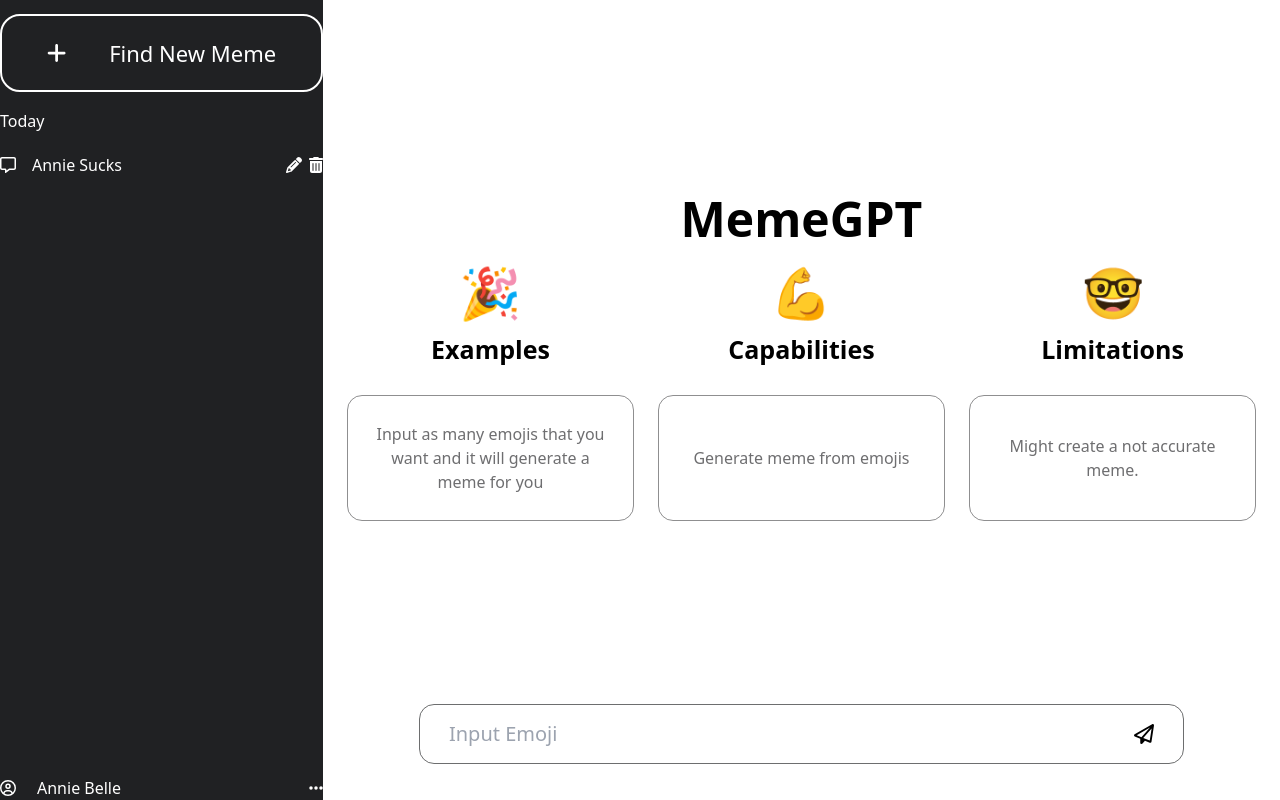
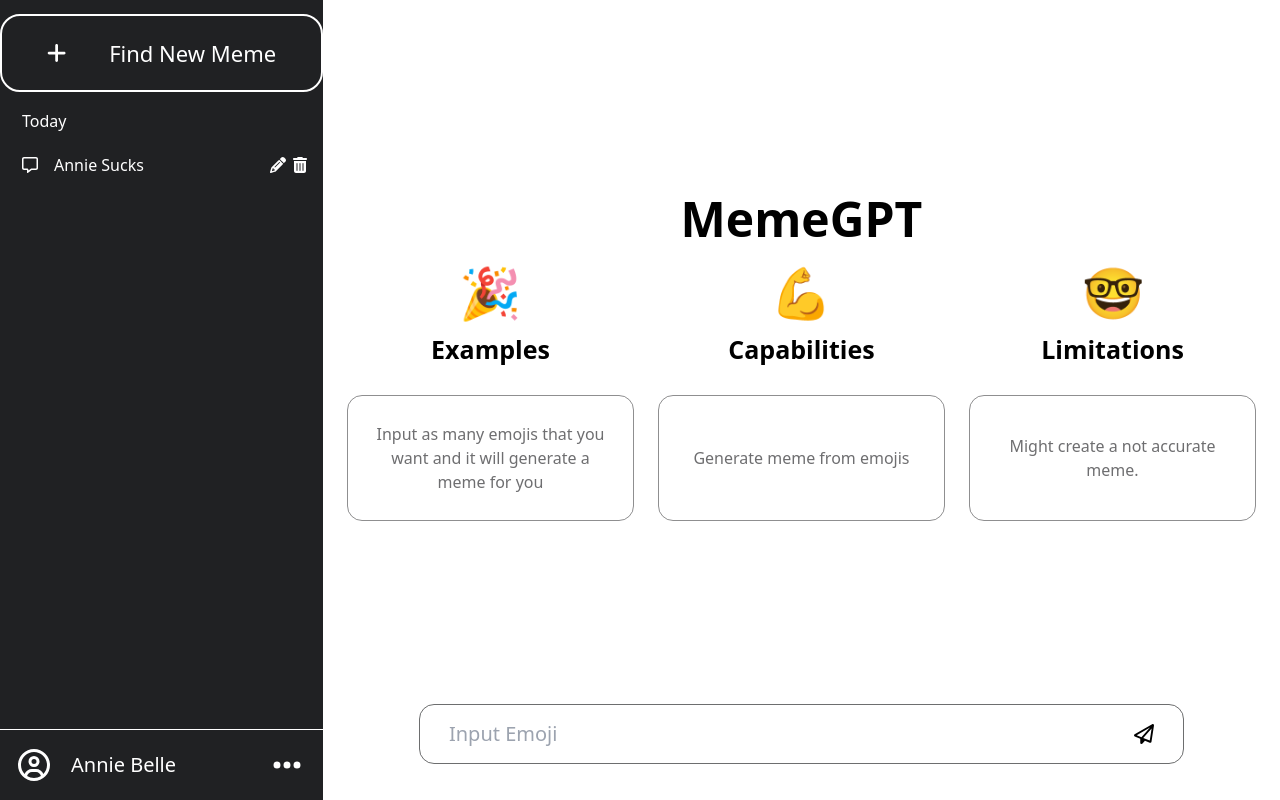
Before and after one commit to antran1245/memegpt, a Next.js app: page / in a window 1280 px wide. Built offline with nearby package versions, Linux system fonts and the light colour scheme.

Commit message:
added more styles to sidebar

```diff
--- a/src/components/Sidebar.tsx
+++ b/src/components/Sidebar.tsx
@@ -4,14 +4,14 @@
 
 export default function Sidebar() {
     return(
-        <div className="bg-black h-[100vh] w-[345px] flex justify-center text-white">
-            <div className="mt-[14px] flex flex-col">
-                <button className="rounded-[20px] border-2 text-[22px] h-[78px] w-[323px] flex-none">
+        <div className="bg-black h-[100vh] w-[345px] flex text-white">
+            <div className="mt-[14px] flex flex-col w-[100%]">
+                <button className="rounded-[20px] border-2 text-[22px] h-[78px] w-[323px] flex-none mx-auto">
                     <FontAwesomeIcon icon={faPlus} className="mr-[43px]"/>
                     Find New Meme
                 </button>
                 <div className="mt-[17px] flex flex-col flex-auto justify-between">
-                    <div className="flex-none">
+                    <div className="flex-none pr-[16px] pl-[22px]">
                         <p className="mb-[20px]">Today</p>
                         <div className="flex justify-between items-center">
                             <div className="flex items-center">
@@ -24,12 +24,12 @@
                             </div>
                         </div>
                     </div>
-                    <div className="flex justify-between items-center">
+                    <div className="flex justify-between items-center py-[19px] pl-[18px] pr-[22px] border-t-[1.5px]">
                         <div className="flex items-center">
-                            <FontAwesomeIcon icon={faUserCircle} className="mr-[21px]"/>
-                            <p>Annie Belle</p>
+                            <FontAwesomeIcon icon={faUserCircle} size="2xl" className="mr-[21px]"/>
+                            <p className="text-[20px] font-medium">Annie Belle</p>
                         </div>
-                        <FontAwesomeIcon icon={faEllipsis}/>
+                        <FontAwesomeIcon icon={faEllipsis} size="2xl"/>
                     </div>
                 </div>
             </div>
```
